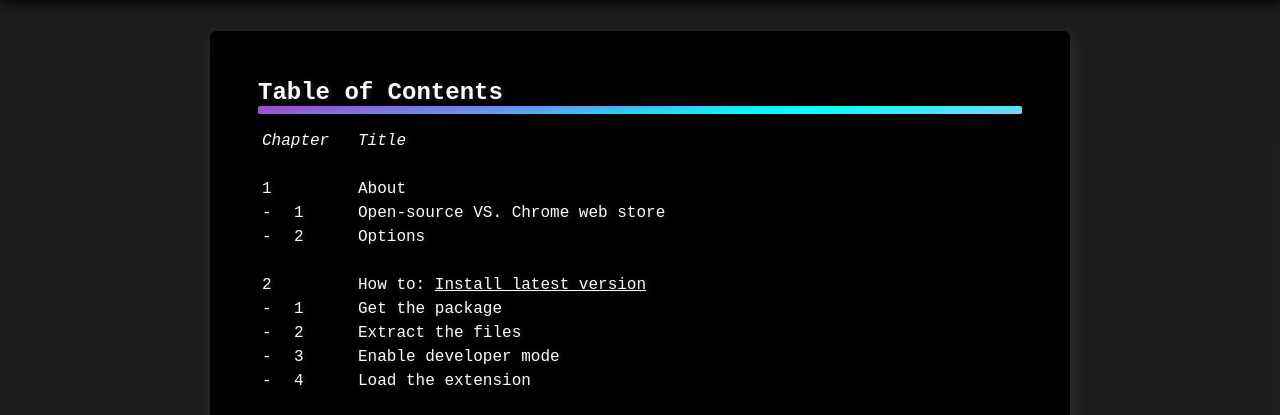
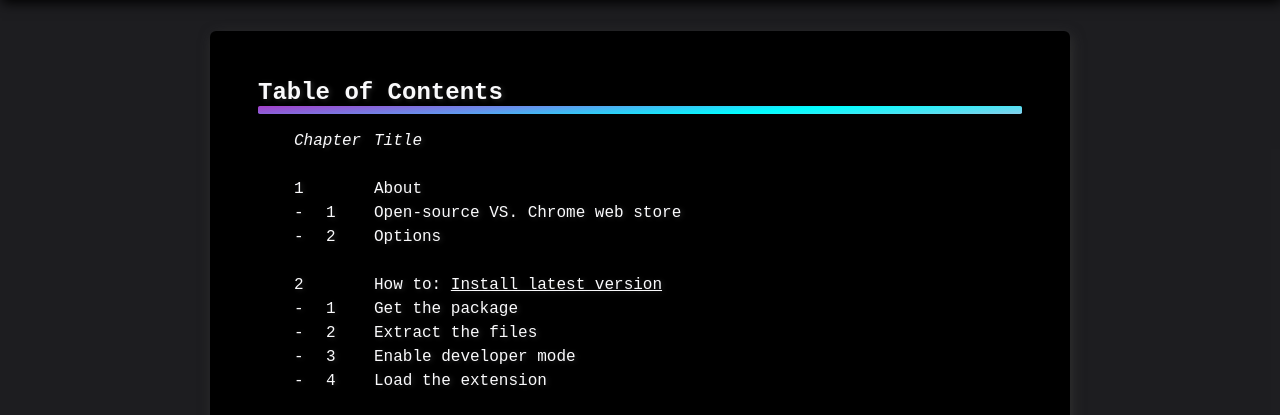
Before and after one commit to Sh1Tt/hnschat-chrome-extension, a browser extension: page index.html in a window 1280 px wide. Shown: the part 106-521 px from the top of the page. Drawn offline with Linux system fonts and the light colour scheme.

Commit message:
Update index.html

```diff
--- a/index.html
+++ b/index.html
@@ -166,9 +166,9 @@
 
             #table_of_contents {
                 display: grid;
-                margin: 0 auto;
+                margin: 0 2em;
                 padding: 0;
-                grid-template-columns: 32px 64px auto;
+                grid-template-columns: 32px 48px auto;
                 grid-auto-rows: calc( 1rem + 0.5em );
                 white-space: nowrap;
             }
@@ -219,6 +219,27 @@
                 padding: .125em .25em;
                 background-color: crimson;
             }
+            /* width & round */
+              ::-webkit-scrollbar {
+                width: 5px;
+                border-radius: 50%;
+              }
+
+              /* Track */
+              ::-webkit-scrollbar-track {
+                background: #333;
+              }
+
+              /* Handle */
+              ::-webkit-scrollbar-thumb {
+                background: #666;
+              }
+
+              /* Handle on hover */
+              ::-webkit-scrollbar-thumb:hover {
+                background: #777;
+              }
+
         </style>
     </head>
     <body>
```
